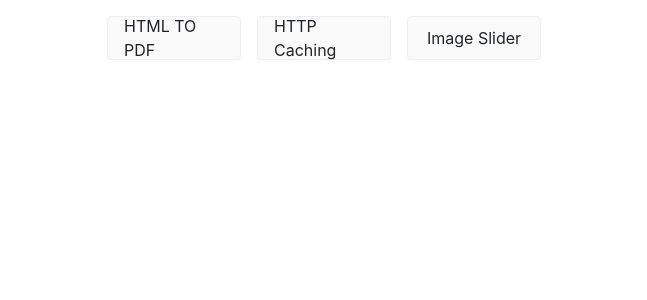
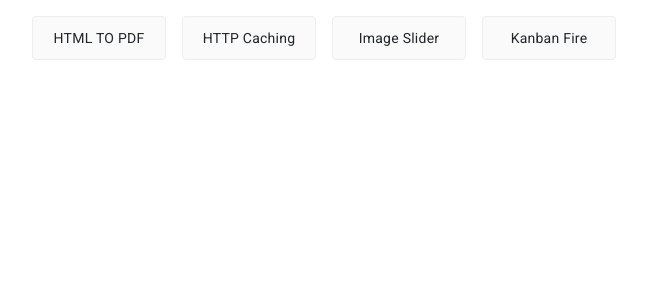
Before and after one commit to ankurinfoniti/angular-tricks-tips, an Angular app: page / in a window 1280 px wide. Shown: the top 300 px of the page, without its empty margins (316-963 px from the left). Built offline with nearby package versions, Linux system fonts and the light colour scheme.

Commit message:
add angular material

```diff
--- a/angular.json
+++ b/angular.json
@@ -25,6 +25,7 @@
               "src/assets"
             ],
             "styles": [
+              "@angular/material/prebuilt-themes/indigo-pink.css",
               "src/styles.css"
             ],
             "scripts": []
@@ -87,6 +88,7 @@
               "src/assets"
             ],
             "styles": [
+              "@angular/material/prebuilt-themes/indigo-pink.css",
               "src/styles.css"
             ],
             "scripts": []
--- a/package.json
+++ b/package.json
@@ -11,10 +11,12 @@
   "private": true,
   "dependencies": {
     "@angular/animations": "^15.0.0",
+    "@angular/cdk": "^15.2.8",
     "@angular/common": "^15.0.0",
     "@angular/compiler": "^15.0.0",
     "@angular/core": "^15.0.0",
     "@angular/forms": "^15.0.0",
+    "@angular/material": "^15.2.8",
     "@angular/platform-browser": "^15.0.0",
     "@angular/platform-browser-dynamic": "^15.0.0",
     "@angular/router": "^15.0.0",
--- a/src/app/app.component.ts
+++ b/src/app/app.component.ts
@@ -23,6 +23,10 @@
         key: 'Image Slider',
         value: '/image-slider',
       },
+      {
+        key: 'Kanban Fire',
+        value: '/kanban-fire',
+      },
     ];
   }
 }
--- a/src/app/app.module.ts
+++ b/src/app/app.module.ts
@@ -9,10 +9,11 @@
 import { CountryStateComponent } from './caching/country-state/country-state.component';
 import { CacheInterceptor } from './caching/core/cache.interceptor';
 import { ImageSliderComponent } from './image-slider/image-slider.component';
+import { BrowserAnimationsModule } from '@angular/platform-browser/animations';
 
 @NgModule({
   declarations: [AppComponent, HtmlToPdfComponent, CountryStateComponent, ImageSliderComponent],
-  imports: [BrowserModule, HttpClientModule, FormsModule, AppRoutingModule],
+  imports: [BrowserModule, HttpClientModule, FormsModule, AppRoutingModule, BrowserAnimationsModule],
   providers: [
     {
       provide: HTTP_INTERCEPTORS,
--- a/src/index.html
+++ b/src/index.html
@@ -6,8 +6,11 @@
     <base href="/" />
     <meta name="viewport" content="width=device-width, initial-scale=1" />
     <link rel="icon" type="image/x-icon" href="favicon.ico" />
-  </head>
-  <body>
+      <link rel="preconnect" href="https://fonts.gstatic.com">
+    <link href="https://fonts.googleapis.com/css2?family=Roboto:wght@300;400;500&display=swap" rel="stylesheet">
+    <link href="https://fonts.googleapis.com/icon?family=Material+Icons" rel="stylesheet">
+</head>
+  <body class="mat-typography">
     <app-root></app-root>
   </body>
 </html>
--- a/src/styles.css
+++ b/src/styles.css
@@ -1,3 +1,6 @@
 /* You can add global styles to this file, and also import other style files */
 @import url("https://cdn.jsdelivr.net/npm/bootstrap@4.4.1/dist/css/bootstrap.min.css");
 @import url("https://maxcdn.bootstrapcdn.com/font-awesome/4.7.0/css/font-awesome.min.css");
+
+/* html, body { height: 100%; }
+body { margin: 0; font-family: Roboto, "Helvetica Neue", sans-serif; } */
```
Also changed, not shown: 1 other file (tests, documents, lock files or other folders).
